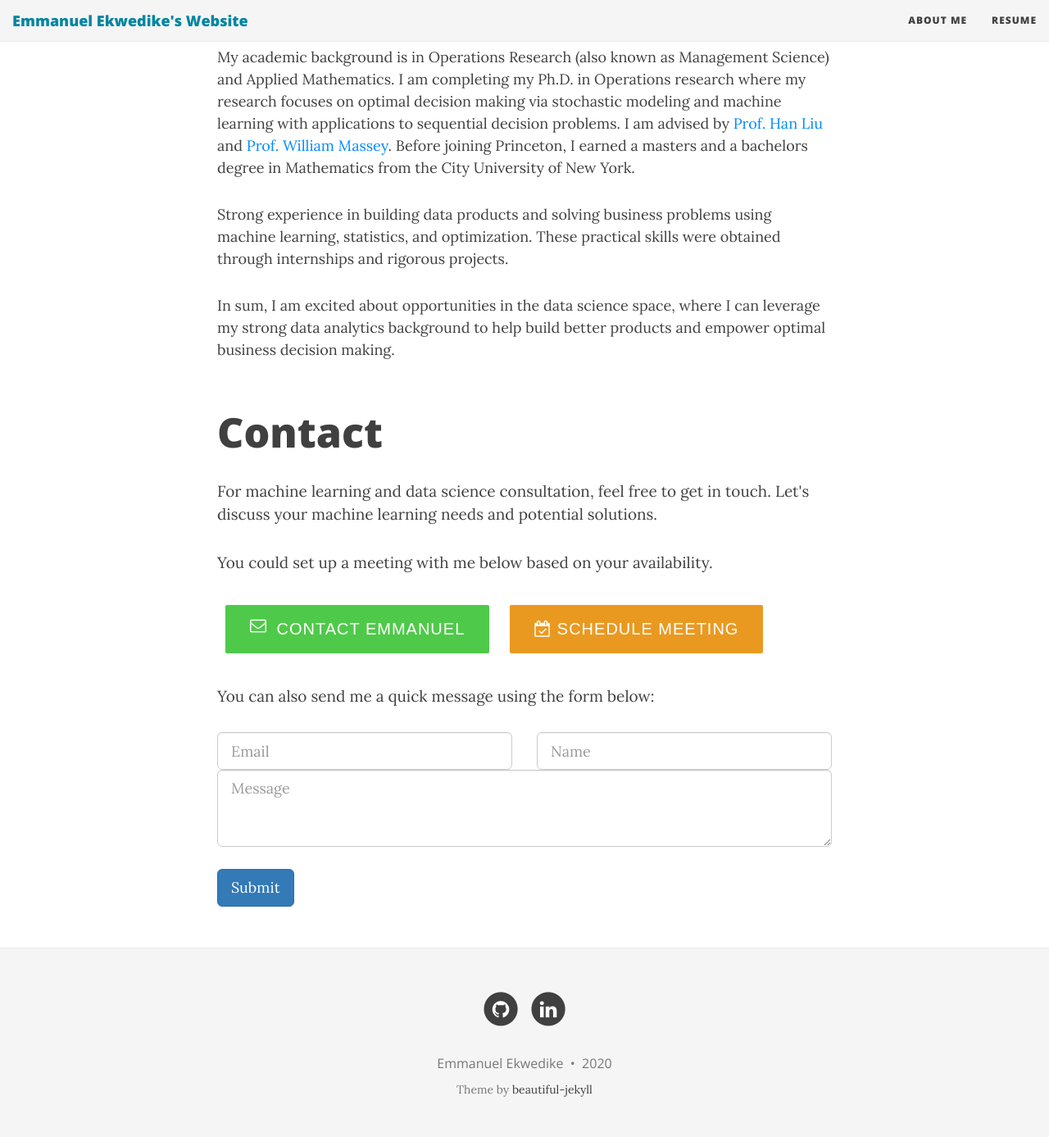
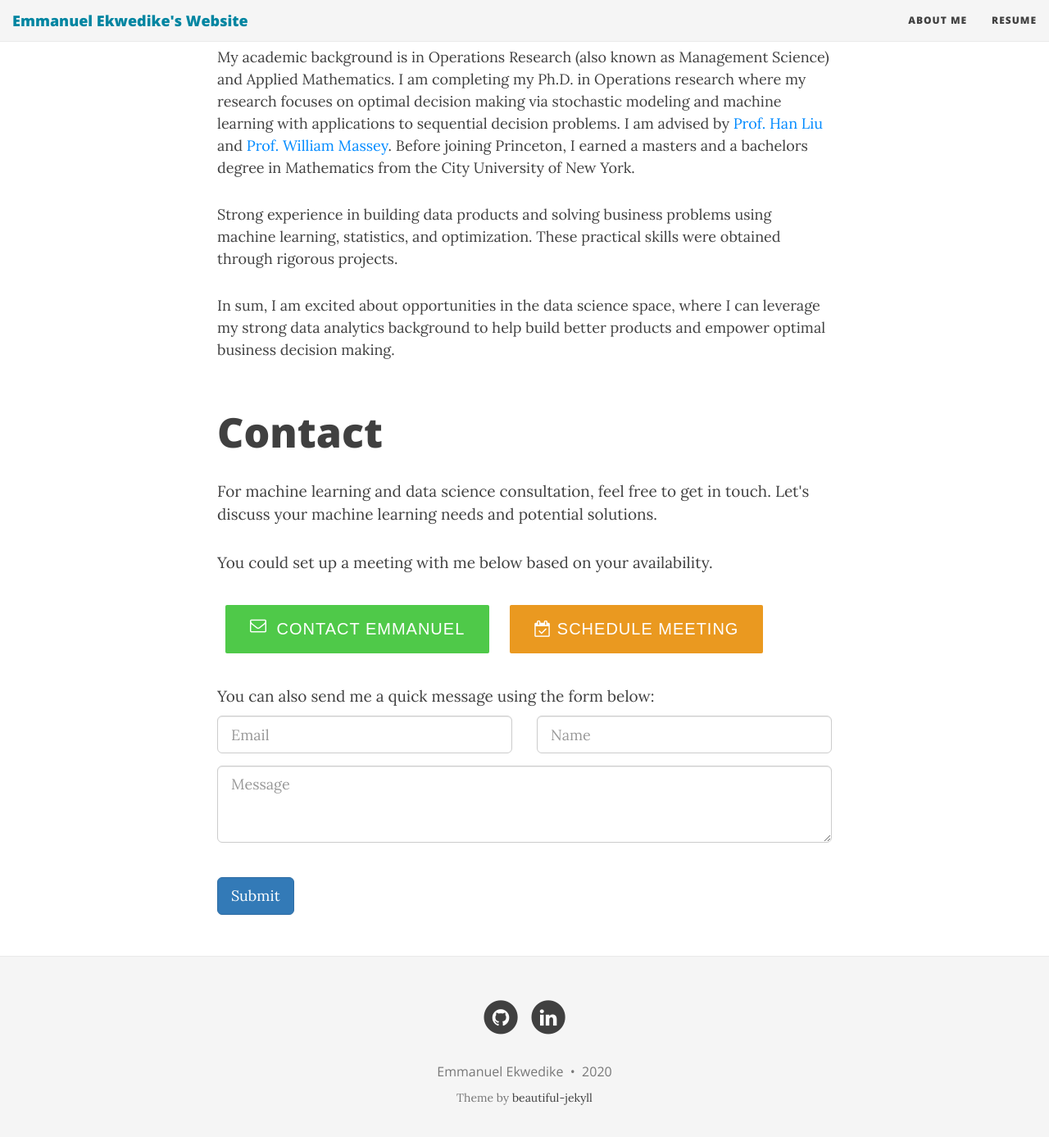
Before and after one commit to eekwedike/eekwedike.github.io, a Jekyll site: the page built from aboutme.md, in a window 1280 px wide and 1400 px high, scrolled down 276 px. Shown: the top 1387 px of the window at 82% size. Built offline with Jekyll 4.4.1, drawn with Linux system fonts in a browser that asks for light colours; nearby versions of some CDN libraries.

Commit message:
added contact form

```diff
--- a/aboutme.md
+++ b/aboutme.md
@@ -7,7 +7,7 @@ css: "/css/aboutme.css"
 
 My academic background is in Operations Research (also known as Management Science) and Applied Mathematics. I am completing my Ph.D. in Operations research where my research focuses on optimal decision making via stochastic modeling and machine learning with applications to sequential decision problems. I am advised by <a href="http://magics.cs.northwestern.edu/people.html" target="_blank">Prof. Han Liu</a> and <a href="https://wmassey.princeton.edu/" target="_blank">Prof. William Massey</a>. Before joining Princeton, I earned a masters and a bachelors degree in Mathematics from the City University of New York.
 
-Strong experience in building data products and solving business problems using machine learning, statistics, and optimization. These practical skills were obtained through internships and rigorous projects.
+Strong experience in building data products and solving business problems using machine learning, statistics, and optimization. These practical skills were obtained through rigorous projects.
 
 In sum, I am excited about opportunities in the data science space, where I can leverage my strong data analytics background to help build better products and empower optimal business decision making.
 
--- a/css/aboutme.css
+++ b/css/aboutme.css
@@ -52,3 +52,11 @@
 #contactme-section h1 {
   font-size: 50px;
 }
+
+#contact-form p {
+  margin-bottom: 10px;
+}
+
+#contact-form .form-control {
+  margin-bottom: 15px;
+}
```
